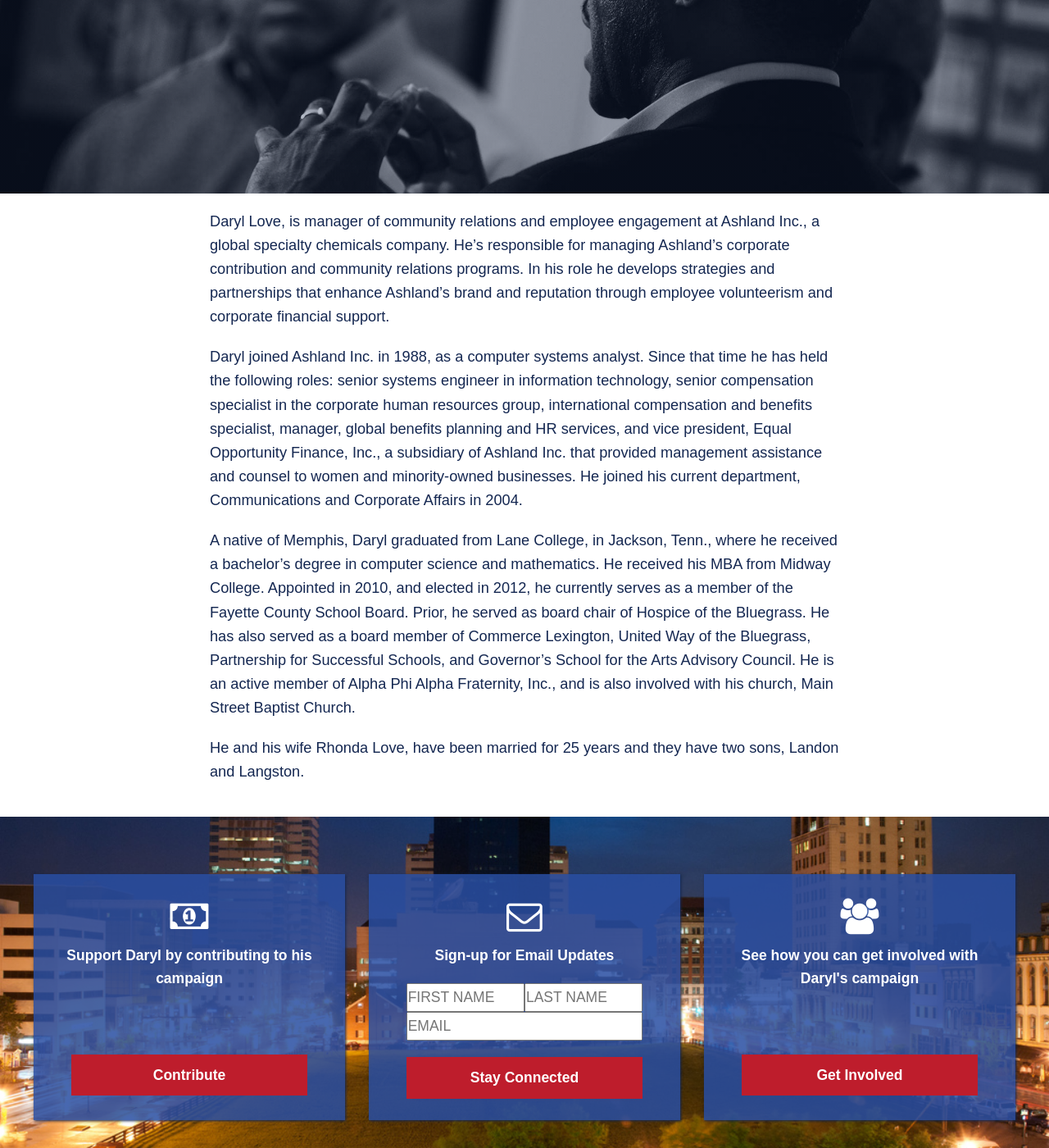
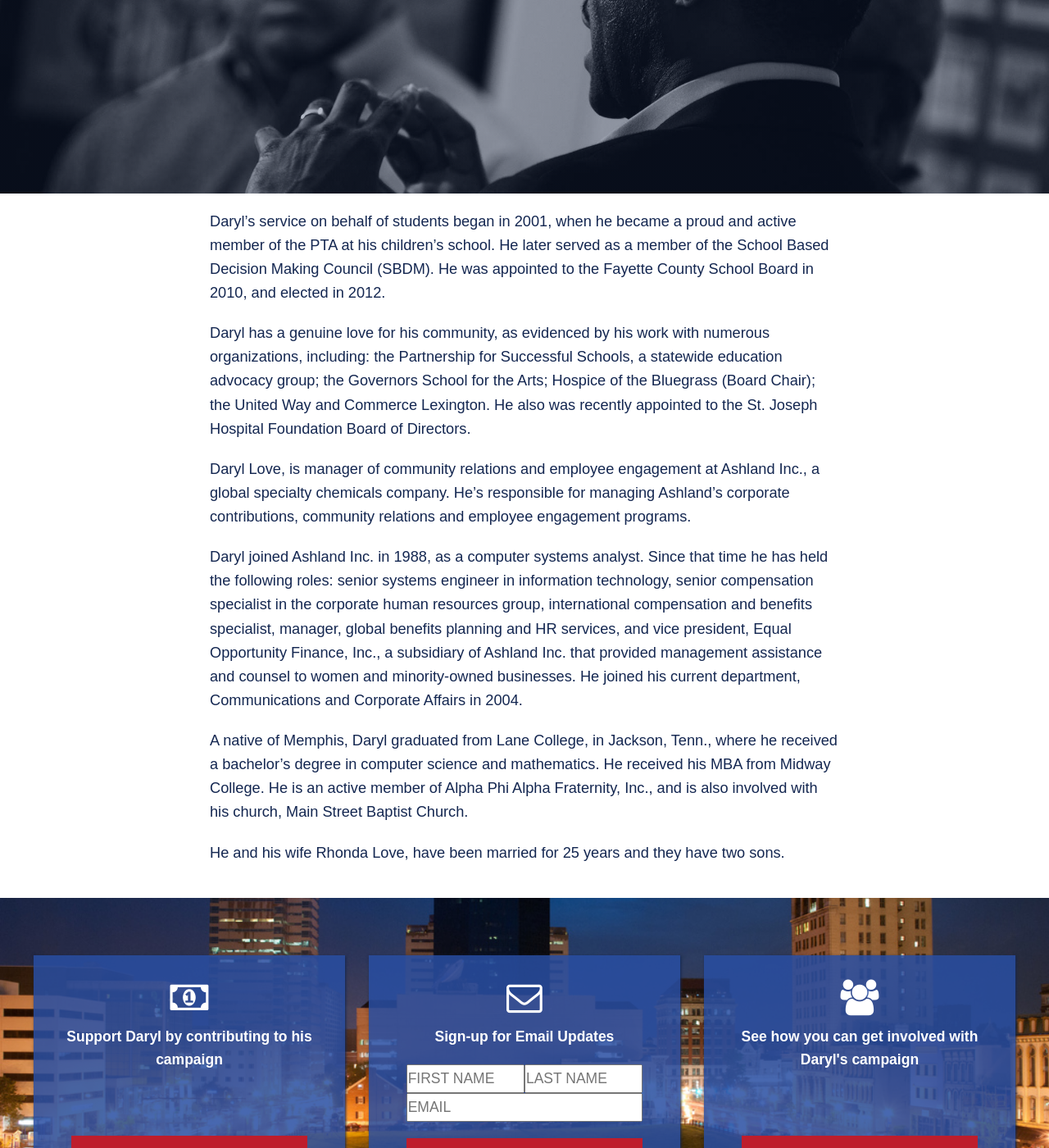
Before and after one commit to loveforfcps/loveforfcps.github.io, a Jekyll site: the page built from aboutdaryl.html, in a window 1280 px wide and 1400 px high, scrolled down 351 px. Shown: the whole window at 82% size. Built offline with Jekyll 4.4.1, drawn with Linux system fonts in a browser that asks for light colours; nearby versions of some CDN libraries.

Commit message:
updated bio and pic

```diff
--- a/aboutdaryl.html
+++ b/aboutdaryl.html
@@ -8,9 +8,11 @@ title: About Daryl - Daryl Love for School Board
 </div>
 <!-- {% include socialmedia.html %} -->
 <div id="bio-text">
-  <p>Daryl Love, is manager of community relations and employee engagement at Ashland Inc., a global specialty chemicals company. He’s responsible for managing Ashland’s corporate contribution and community relations programs. In his role he develops strategies and partnerships that enhance Ashland’s brand and reputation through employee volunteerism and corporate financial support. </p>
+  <p>Daryl’s service on behalf of students began in 2001, when he became a proud and active member of the PTA at his children’s school. He later served as a member of the School Based Decision Making Council (SBDM). He was appointed to the Fayette County School Board in 2010, and elected in 2012.</p>
+  <p>Daryl has a genuine love for his community, as evidenced by his work with numerous organizations, including: the Partnership for Successful Schools, a statewide education advocacy group; the Governors School for the Arts; Hospice of the Bluegrass (Board Chair); the United Way and Commerce Lexington. He also was recently appointed to the St. Joseph Hospital Foundation Board of Directors.</p>
+  <p>Daryl Love, is manager of community relations and employee engagement at Ashland Inc., a global specialty chemicals company. He’s responsible for managing Ashland’s corporate contributions, community relations and employee engagement programs.</p>
   <p>Daryl joined Ashland Inc. in 1988, as a computer systems analyst. Since that time he has held the following roles: senior systems engineer in information technology, senior compensation specialist in the corporate human resources group, international compensation and benefits specialist, manager, global benefits planning and HR services, and vice president, Equal Opportunity Finance, Inc., a subsidiary of Ashland Inc. that provided management assistance and counsel to women and minority-owned businesses. He joined his current department, Communications and Corporate Affairs in 2004.</p>
-  <p>A native of Memphis, Daryl graduated from Lane College, in Jackson, Tenn., where he received a bachelor’s degree in computer science and mathematics. He received his MBA from Midway College. Appointed in 2010, and elected in 2012, he currently serves as a member of the Fayette County School Board. Prior, he served as board chair of Hospice of the Bluegrass. He has also served as a board member of Commerce Lexington, United Way of the Bluegrass, Partnership for Successful Schools, and Governor’s School for the Arts Advisory Council. He is an active member of Alpha Phi Alpha Fraternity, Inc., and is also involved with his church, Main Street Baptist Church.</p>
-  <p>He and his wife Rhonda Love, have been married for 25 years and they have two sons, Landon and Langston.</p>
+  <p>A native of Memphis, Daryl graduated from Lane College, in Jackson, Tenn., where he received a bachelor’s degree in computer science and mathematics. He received his MBA from Midway College. He is an active member of Alpha Phi Alpha Fraternity, Inc., and is also involved with his church, Main Street Baptist Church.</p>
+  <p>He and his wife Rhonda Love, have been married for 25 years and they have two sons.</p>
 </div>
 {% include cta.html %}
--- a/assets/css/2-modules/aboutdaryl.sass
+++ b/assets/css/2-modules/aboutdaryl.sass
@@ -1,5 +1,5 @@
 .hero-image.bio-image
-  +background-image(linear-gradient(rgba($secondary-blue, 0.3), rgba($secondary-blue, 0.3)), url(/assets/img/speakingbw.jpg))
+  +background-image(linear-gradient(rgba($secondary-blue, 0.3), rgba($secondary-blue, 0.3)), url(/assets/img/daryllove.jpg))
   background-position: 0 30%
 
 #bio-text
```
Also changed, not shown: assets/img/standing.jpg (added), 3 other files.
